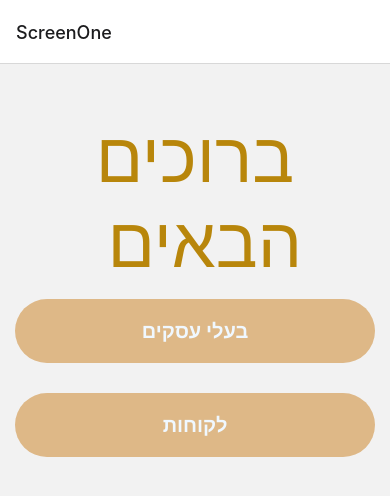
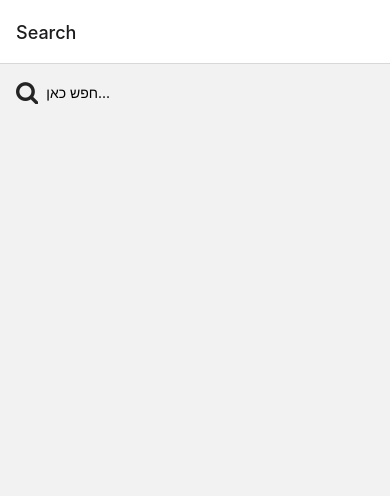
Before and after one commit to InbarNagar/beautyreact, a React Native app: screen / in a window 390 px wide. Shown: the top 496 px of the page. Built offline with nearby package versions, Linux system fonts and the light colour scheme.

Commit message:
inbar
170423

```diff
--- a/App.js
+++ b/App.js
@@ -13,6 +13,7 @@ import Client_registration from './comps/Client_registration';
 import Create_Business_Pro from './comps/Create_Business_Pro';
 import Search from './comps/Search';
 import Menu_treatment_registration from './comps/Menu_treatment_registration';
+import LogIn_Client from './comps/LogIn_Client';
 // import TabbedPageNavigator from './comps/GenralComps/TabbedPage';
 // import MaterialTabbedPage from './comps/GenralComps/MaterialTabbedP
 
@@ -22,21 +23,25 @@ const Stack = createNativeStackNavigator();
 function App() {
   return (
 
+    <NavigationContainer>
+    <Stack.Navigator initialRouteName="Search" >
+      <Stack.Screen name="Search" component={Search} />
+    </Stack.Navigator>
+  </NavigationContainer>
 
+    //   <NavigationContainer>
+    //   <Stack.Navigator initialRouteName="ScreenOne" >
+    //     <Stack.Screen name="ScreenOne" component={ScreenOne} />
+    //      <Stack.Screen name="LogIn" component={LogIn} />
+    //      <Stack.Screen name="ForgetPas" component={ForgetPas} />
+    //      <Stack.Screen name='GenralReg' component={GenralReg}/>
+    //      <Stack.Screen name='Professional_registration' component={Professional_registration}/>
+    //      <Stack.Screen name='Client_registration' component={Client_registration}/>
+    //      <Stack.Screen name='Create_Business_Pro' component={Create_Business_Pro}/>
+    //      <Stack.Screen name='Menu_treatment_registration' component={Menu_treatment_registration}/>
 
-      <NavigationContainer>
-      <Stack.Navigator initialRouteName="ScreenOne" >
-        <Stack.Screen name="ScreenOne" component={ScreenOne} />
-         <Stack.Screen name="LogIn" component={LogIn} />
-         <Stack.Screen name="ForgetPas" component={ForgetPas} />
-         <Stack.Screen name='Professional_registration' component={Professional_registration}/>
-         <Stack.Screen name='Client_registration' component={Client_registration}/>
-         <Stack.Screen name='GenralReg' component={GenralReg}/>
-         <Stack.Screen name='Create_Business_Pro' component={Create_Business_Pro}/>
-         <Stack.Screen name='Menu_treatment_registration' component={Menu_treatment_registration}/>
-
-      </Stack.Navigator>
-    </NavigationContainer>
+    //   </Stack.Navigator>
+    // </NavigationContainer>
 
 
   );
--- a/comps/Client_registration.jsx
+++ b/comps/Client_registration.jsx
@@ -152,27 +152,25 @@ const Client_registration = () => {
     )
 }
 
-
-
-const styles= StyleSheet.create({
-    inp:{
+const styles = StyleSheet.create({
+    inp: {
         flexDirection: 'row',
-      padding: 10,
-      justifyContent:'space-between',
-      color:'red',
+        padding: 15,
+        justifyContent: 'space-between',
+        color: 'red',
     },
-    textInputS:{
-      borderWidth:1,
-      borderColor:'#cccccc',
+    textInputS: {
+        borderWidth: 1,
+        borderColor: '#cccccc',
         width: "80%",
         marginRight: 8,
     },
-    title:{
+    title: {
         padding: 60,
-      justifyContent:'center',
+        justifyContent: 'center',
         textAlign: 'center'
     },
-    titp:{
+    titp: {
         textAlign: 'center'
     }
 });
--- a/comps/GenralComps/LogIn.jsx
+++ b/comps/GenralComps/LogIn.jsx
@@ -6,32 +6,36 @@ import ForgetPas from './ForgetPas';
 import Professional_registration from '../Professional_registration';
 import GenralReg from '../GenralReg';
 
+
+
 export default function LogIn(props) {
   const [ID_number, setEmail] = useState('');
   const [password, setPassword] = useState('');
 
   const handleLogin = async () => {
-    try {
-      const response = await fetch('http://proj.ruppin.ac.il/cgroup93/prod/api/Professional/NewProfessional', {
-        method: 'POST',
-        headers: {
-          'Content-Type': 'application/json'
-        },
-        body: JSON.stringify({ ID_number, password })
-      });
+
+      const response = await  fetch('http://proj.ruppin.ac.il/cgroup93/prod/api/Client/OneClient', {
+        method: 'GET',
+        headers:({
+          "Content-type": "application/json; charset=UTF-8",
+          'Accept': "application/json; charset=UTF-8",
+        }),
+        body: JSON.stringify({ ID_number, password }),
+      })
 
       const data = await response.json();
 
       if (data.success) {
         Alert.alert('Login successful');
         // navigate to the next screen
-      } else {
+        props.navigation.navigate('Search')
+      }
+
+      else {
         Alert.alert('Login failed', data.message);
       }
-    } catch (error) {
-      console.error(error);
-      Alert.alert('Login failed', 'An error occurred while logging in');
-    }
+
+
   };
 
   return (
@@ -40,7 +44,7 @@ export default function LogIn(props) {
 
         <TextInput
           style={styles.input}
-          placeholder="מייל"
+          placeholder="תעודת זהות"
           value={ID_number}
           onChangeText={setEmail}
           autoCapitalize="none"
--- a/comps/GenralComps/ScreenOne.jsx
+++ b/comps/GenralComps/ScreenOne.jsx
@@ -5,6 +5,7 @@ import { createNativeStackNavigator } from '@react-navigation/native-stack';
 
 import { TouchableOpacity } from 'react-native';
 import LogIn from './LogIn';
+import LogIn_Client from '../LogIn_Client';
 
 
 
--- a/comps/GenralReg.jsx
+++ b/comps/GenralReg.jsx
@@ -25,4 +25,4 @@ const GenralReg = (props) => {
 
 }
 
-export default GenralReg
+export default GenralReg;
--- /dev/null
+++ b/comps/LogIn_Client.jsx
@@ -0,0 +1,134 @@
+// import React, { useState } from 'react';
+// import { StyleSheet, Text, View, TextInput, TouchableOpacity, Alert, SafeAreaView } from 'react-native';
+// import { NavigationContainer } from '@react-navigation/native';
+// import { createNativeStackNavigator } from '@react-navigation/native-stack';
+// import GenralReg from '../GenralReg';
+// import Search from './Search';
+
+
+// export default function LogIn_Client(props) {
+//   const [ID_number, setEmail] = useState('');
+//   const [password, setPassword] = useState('');
+
+//   const handleLogin = async () => {
+//     try {
+//       const response = await fetch('http://proj.ruppin.ac.il/cgroup93/prod/api/Client/OneClient', {
+//         method: 'POST',
+//         headers: {
+//           'Content-Type': 'application/json'
+//         },
+//         body: JSON.stringify({ ID_number, password })
+//       });
+
+//       const data = await response.json();
+
+//       if (data.success) {
+//         Alert.alert('Login successful');
+//         // navigate to the next screen
+//         props.navigation.navigate('Search')
+//       } else {
+//         Alert.alert('Login failed', data.message);
+//       }
+//     } catch (error) {
+//       console.error(error);
+//       Alert.alert('Login failed', 'An error occurred while logging in');
+//     }
+//   };
+
+//   return (
+
+//     <View style={styles.container}>
+//       <View style={styles.inp}>
+
+//         <TextInput
+//           style={styles.input}
+//           placeholder="תעודת זהות"
+//           value={ID_number}
+//           onChangeText={setEmail}
+//           autoCapitalize="none"
+//           keyboardType="email-address"
+//           autoCompleteType="email"
+//         />
+//         <Text style={styles.title}>מייל</Text>
+//       </View>
+
+//       <View style={styles.inp}>
+//         <TextInput
+//           style={styles.input}
+//           placeholder="סיסמא"
+//           value={password}
+//           onChangeText={setPassword}
+//           secureTextEntry={true}
+//           autoCompleteType="password"
+//         />
+//         <Text style={styles.title}>סיסמא</Text>
+
+//       </View>
+// {/*
+//       <TouchableOpacity style={styles.button} onPress={()=>{props.navigation.navigate(ForgetPas)}}>
+//       <View >
+//         <Text>שכחתי סיסמא</Text>
+//       </View>
+//       </TouchableOpacity> */}
+
+
+//       <TouchableOpacity style={styles.button} onPress={handleLogin}>
+//         <Text style={styles.buttonText}>התחברות</Text>
+//       </TouchableOpacity>
+// {/*
+//       <TouchableOpacity style={styles.button} onPress={()=>{props.navigation.navigate(GenralReg)}}>
+//         <Text >עדיין לא נרשמתם? לחצו כאן</Text>
+//       </TouchableOpacity> */}
+
+//     </View>
+
+
+
+//   );
+// }
+
+// const styles = StyleSheet.create({
+//   container: {
+//     flexDirection: 'column',
+//     padding: 50,
+//     backgroundColor: `#ffefd5`,
+//     alignItems: 'center',
+//     justifyContent: 'center',
+
+
+//   },
+//   title: {
+//     fontSize: 20,
+//     fontWeight: 'bold',
+//     marginBottom: 20,
+//     alignItems: 'center',
+//   },
+//   input: {
+//     borderWidth: 1,
+//     borderColor: '#cccccc',
+//     width: "80%",
+//     marginRight: 8,
+//   },
+//   button: {
+//     backgroundColor: 'brown',
+//     borderRadius: 4,
+//     marginTop: 10,
+//     alignItems: 'center',
+//     width: "30%"
+//   },
+//   buttonText: {
+//     paddingBottom: 20,
+//     color: '#fff',
+//     fontSize: 18,
+//     fontWeight: 'bold',
+
+//   },
+
+//   inp: {
+//     flexDirection: 'row',
+//     padding: 20,
+//     justifyContent: 'space-between',
+//     width: "100%",
+
+//   },
+// });
--- a/comps/Professional_registration.jsx
+++ b/comps/Professional_registration.jsx
@@ -1,5 +1,5 @@
 import React, { useState } from 'react';
-import { Button, StyleSheet, Text, TextInput, View } from 'react-native';
+import { Button, StyleSheet, Text, TextInput, View,ScrollView } from 'react-native';
 import { NavigationContainer } from '@react-navigation/native';
 import { createNativeStackNavigator } from '@react-navigation/native-stack';
 import LogIn from './GenralComps/LogIn';
--- a/comps/Search.jsx
+++ b/comps/Search.jsx
@@ -1,10 +1,28 @@
-import { View, Text } from 'react-native'
-import React from 'react'
+import React, { useState } from 'react';
+import { View, Text, TextInput } from 'react-native';
+import { Icon } from 'react-native-elements';
+import { NavigationContainer } from '@react-navigation/native';
+import { createNativeStackNavigator } from '@react-navigation/native-stack';
 
-export default function Search() {
+const Search = () => {
+  const [searchText, setSearchText] = useState('');
+
   return (
-    <View>
-      <Text>Search</Text>
+    <View style={{ flex: 1 }}>
+      <View style={{ flexDirection: 'row', alignItems: 'center', marginHorizontal: 16, marginTop: 16 }}>
+        <Icon name='search' type='font-awesome' />
+        <TextInput
+          placeholder='חפש כאן...'
+          style={{ marginLeft: 8 }}
+          onChangeText={text => setSearchText(text)}
+          value={searchText}
+        />
+      </View>
+      <View style={{ flex: 1, justifyContent: 'center', alignItems: 'center' }}>
+        <Text>{searchText}</Text>
+      </View>
     </View>
-  )
-}
+  );
+};
+
+export default Search;
```
Also changed, not shown: comps/AddTratment.jsx (added, +20 -0 lines), package.json (+4 -3 lines), 1 other file (tests, documents, lock files or other folders). Lines whose indentation alone changed are shown as unchanged.
